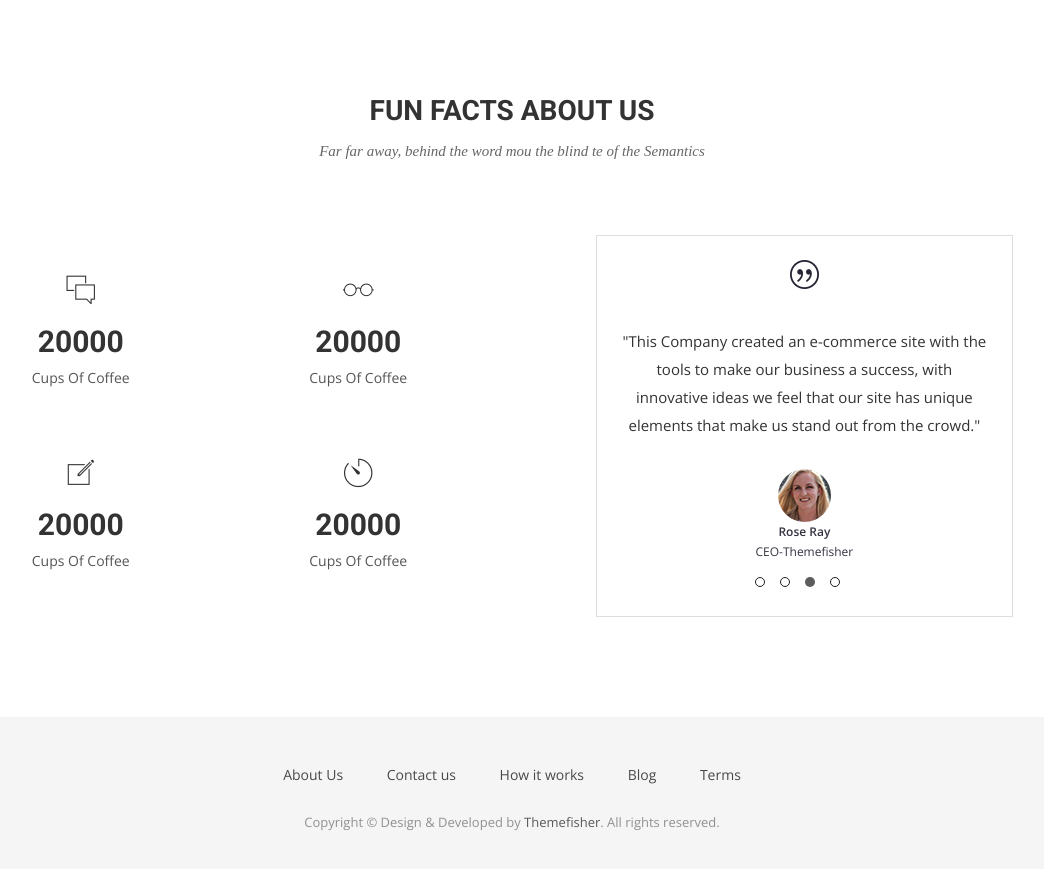
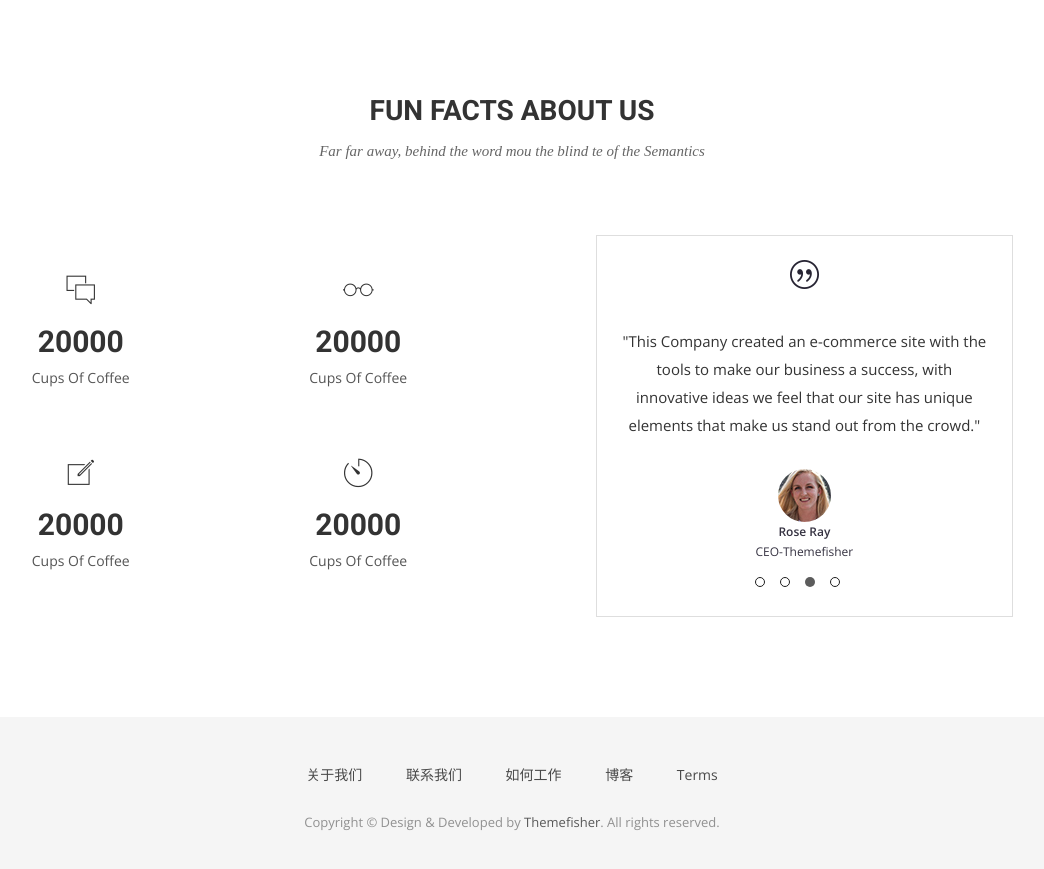
Before and after one commit to dreampivot/slipscloud.github.io, a Jekyll site: the page built from index.html, in a window 1280 px wide and 900 px high, scrolled down 2898 px. Shown: the top 869 px of the window, without its empty margins (128-1172 px from the left). Built offline with Jekyll 4.4.1, drawn with Linux system fonts in a browser that asks for light colours; nearby versions of some CDN libraries; some web fonts are replaced.

Commit message:
修改Footer

```diff
--- a/_includes/footer.html
+++ b/_includes/footer.html
@@ -5,10 +5,10 @@
       <div class="col-md-12">
         <div class="footer-manu">
           <ul>
-            <li><a href="#">About Us</a></li>
-            <li><a href="{{ site.baseurl }}/contact">Contact us</a></li>
-            <li><a href="#">How it works</a></li>
-            <li><a href="{{ site.baseurl }}/blog">Blog</a></li>
+            <li><a href="#">关于我们</a></li>
+            <li><a href="{{ site.baseurl }}/contact">联系我们</a></li>
+            <li><a href="#">如何工作</a></li>
+            <li><a href="{{ site.baseurl }}/blog">博客</a></li>
             <li><a href="#">Terms</a></li>
           </ul>
         </div>
```
